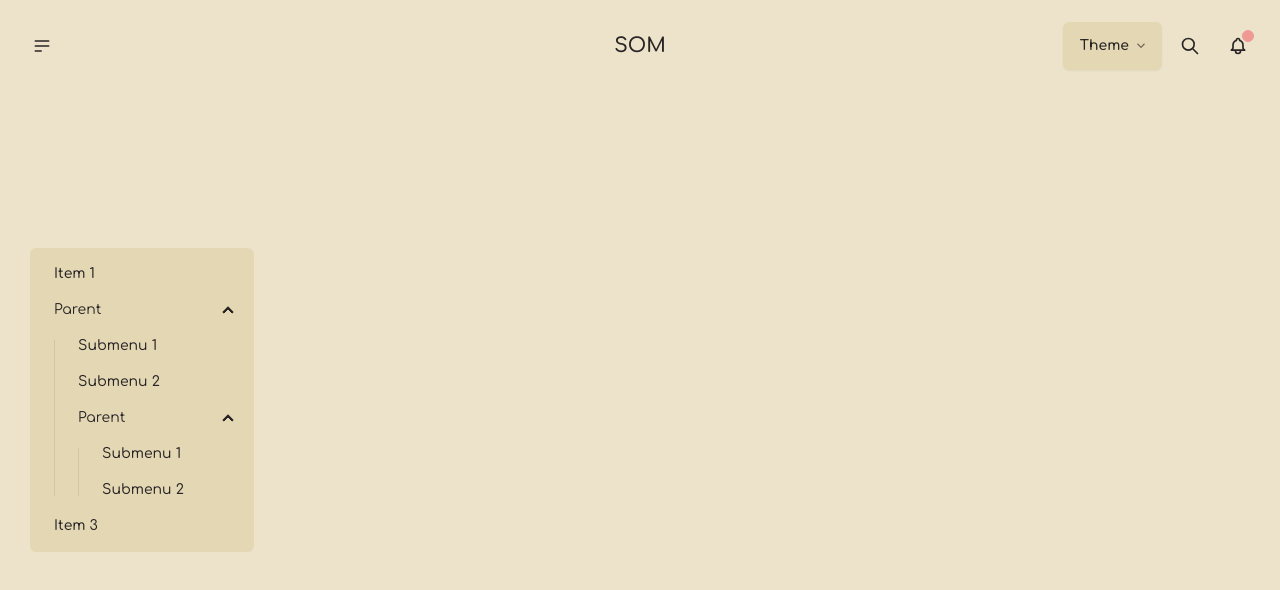
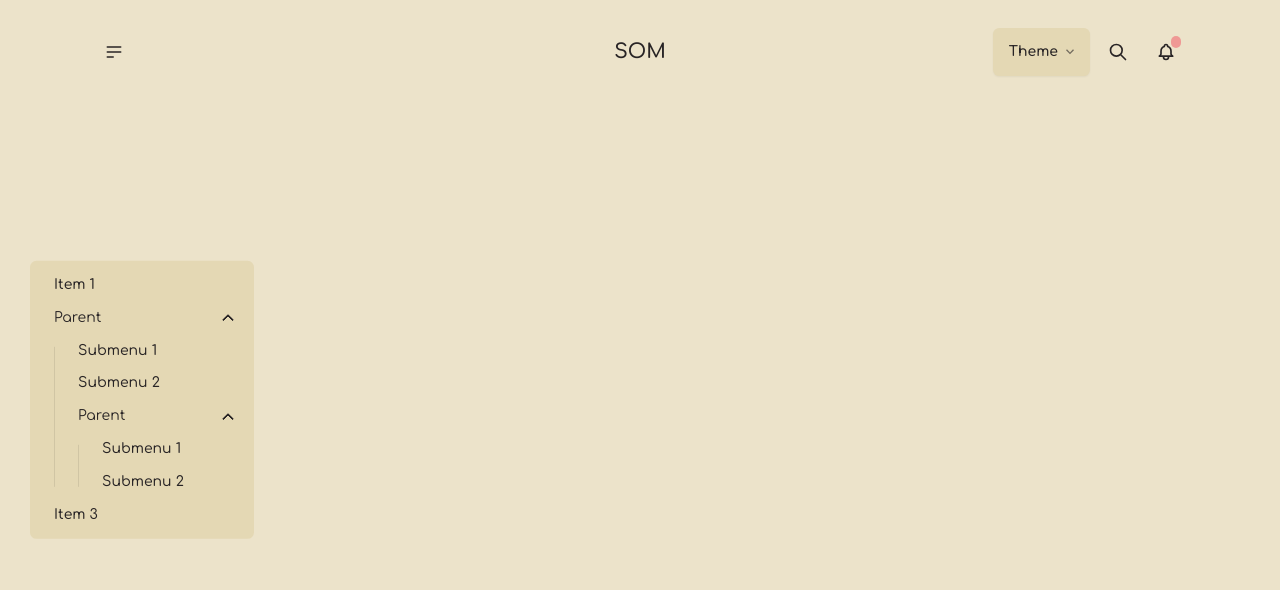
Before and after one commit to LeeAndRyu/SOM_FE, a React (Vite) app: page / in a window 1280 px wide. Shown: the top 590 px of the page. Built offline with nearby package versions, Linux system fonts and the light colour scheme.

Commit message:
:lipstick: Layout : theme.scss 변수 설정
git push origin feature

```diff
--- a/src/App.css
+++ /dev/null
@@ -1,6 +0,0 @@
-html,
-body,
-#root {
-  width: 100%;
-  height: 100%;
-}
--- a/src/App.tsx
+++ b/src/App.tsx
@@ -1,5 +1,4 @@
 import { useLayoutEffect, useState } from 'react'
-import './App.css'
 import { RouterProvider, createBrowserRouter } from 'react-router-dom'
 import ProtectedRoute from './components/protected_route'
 import Layout from './components/layout'
--- a/src/components/layout.tsx
+++ b/src/components/layout.tsx
@@ -1,11 +1,12 @@
-import { Outlet } from 'react-router-dom';
-import ThemeToggle from './themeToggle';
-import SideMenu from './sideMenu';
+import { Outlet } from 'react-router-dom'
+import ThemeToggle from './themeToggle'
+import SideMenu from './sideMenu'
 
 const Layout = () => {
   return (
     <>
-      <header id='fixed'>
+      <header id='header'>
+        <div className='headInner'>
           <div className='navbar bg-base-100'>
             <div className='navbar-start'>
               <div className='dropdown'>
@@ -87,13 +88,14 @@
               </button>
             </div>
           </div>
+        </div>
       </header>
       <SideMenu />
       <main id='wrap'>
         <Outlet />
       </main>
     </>
-  );
-};
+  )
+}
 
-export default Layout;
+export default Layout
--- a/src/index.css
+++ b/src/index.css
@@ -17,11 +17,9 @@
 :root {
   line-height: 1.5;
   font-weight: 400;
-
   color-scheme: light dark;
   color: rgba(255, 255, 255, 0.87);
   background-color: #242424;
-
   font-synthesis: none;
   text-rendering: optimizeLegibility;
   -webkit-font-smoothing: antialiased;
--- /dev/null
+++ b/src/scss/base/_reset.scss
@@ -0,0 +1,181 @@
+* {
+  margin: 0;
+  padding: 0;
+  box-sizing: border-box;
+  font-family:
+    'Comfortaa',
+    'Noto Sans KR',
+    system-ui,
+    -apple-system,
+    BlinkMacSystemFont,
+    'Segoe UI',
+    Roboto,
+    Oxygen,
+    Ubuntu,
+    Cantarell,
+    'Open Sans',
+    'Helvetica Neue',
+    sans-serif;
+  line-height: 1.2;
+}
+.padding0 {
+  padding: 0;
+}
+html,
+body,
+div,
+span,
+applet,
+object,
+iframe,
+h1,
+h2,
+h3,
+h4,
+h5,
+h6,
+p,
+blockquote,
+pre,
+a,
+abbr,
+acronym,
+address,
+big,
+cite,
+code,
+del,
+dfn,
+em,
+img,
+ins,
+kbd,
+q,
+s,
+samp,
+small,
+strike,
+strong,
+sub,
+sup,
+tt,
+var,
+b,
+u,
+i,
+center,
+dl,
+dt,
+dd,
+ol,
+ul,
+li,
+fieldset,
+form,
+label,
+legend,
+table,
+caption,
+tbody,
+tfoot,
+thead,
+tr,
+th,
+td,
+article,
+aside,
+canvas,
+details,
+embed,
+figure,
+figcaption,
+footer,
+header,
+hgroup,
+menu,
+nav,
+output,
+ruby,
+section,
+summary,
+time,
+mark,
+audio,
+video {
+  margin: 0;
+  padding: 0;
+  border: 0;
+  font-size: 100%;
+  vertical-align: baseline;
+}
+/* HTML5 display-role reset for older browsers */
+article,
+aside,
+details,
+figcaption,
+figure,
+footer,
+header,
+hgroup,
+menu,
+nav,
+section {
+  display: block;
+}
+html {
+  margin: 0;
+  padding: 0;
+  line-height: 1.15;
+}
+body {
+  line-height: 1;
+}
+ol,
+ul {
+  list-style: none;
+}
+blockquote,
+q {
+  quotes: none;
+}
+blockquote:before,
+blockquote:after,
+q:before,
+q:after {
+  content: '';
+  content: none;
+}
+table {
+  border-collapse: collapse;
+  border-spacing: 0;
+}
+
+a {
+  text-decoration: none;
+  color: inherit;
+}
+::-webkit-scrollbar {
+  width: 4px;
+}
+::-webkit-scrollbar-thumb {
+  background-color: #2f3542;
+  border-radius: 10px;
+  background-clip: padding-box;
+  // border: 2px solid transparent;
+}
+::-webkit-scrollbar-track {
+  background-color: var(--text-color-3);
+  border-radius: 10px;
+  box-shadow: inset 0px 0px 5px white;
+}
+
+.sr-only {
+  position: absolute;
+  overflow: hidden;
+  width: 1px;
+  height: 1px;
+  padding: 0;
+  margin: -1px;
+  border: 0;
+  clip: rect(0, 0, 0, 0);
+}
--- a/src/scss/container/_header.scss
+++ b/src/scss/container/_header.scss
@@ -3,8 +3,12 @@
   position: sticky;
   left: 0%;
   top: 0%;
-  padding: 10px;
-  & > div {
-    border-radius: 10px;
+  & > .headInner {
+    max-width: var(--max-width);
+    margin: 0 auto;
+    padding-top: 20px;
+    & > div {
+      padding: 0;
+    }
   }
 }
--- a/src/scss/container/_wrap.scss
+++ b/src/scss/container/_wrap.scss
@@ -1,3 +1,21 @@
-main#wrap{
-  min-height: 3000px;
+html,
+body {
+  width: 100%;
+  height: 100%;
 }
+body {
+  align-items: baseline;
+}
+#root {
+  width: 100%;
+  &:has(#fixedWrapper) {
+    //로그인 페이지
+    height: 100%;
+  }
+}
+//로그인 P 제외 (protected route Layout)
+main#wrap {
+  padding: var(--side-padding);
+  margin: 0 auto;
+  max-width: var(--max-width);
+}
--- a/src/scss/main.css
+++ b/src/scss/main.css
@@ -2,19 +2,236 @@
 @tailwind base;
 @tailwind components;
 @tailwind utilities;
+* {
+  margin: 0;
+  padding: 0;
+  box-sizing: border-box;
+  font-family: "Comfortaa", "Noto Sans KR", system-ui, -apple-system, BlinkMacSystemFont, "Segoe UI", Roboto, Oxygen, Ubuntu, Cantarell, "Open Sans", "Helvetica Neue", sans-serif;
+  line-height: 1.2;
+}
+
+.padding0 {
+  padding: 0;
+}
+
+html,
+body,
+div,
+span,
+applet,
+object,
+iframe,
+h1,
+h2,
+h3,
+h4,
+h5,
+h6,
+p,
+blockquote,
+pre,
+a,
+abbr,
+acronym,
+address,
+big,
+cite,
+code,
+del,
+dfn,
+em,
+img,
+ins,
+kbd,
+q,
+s,
+samp,
+small,
+strike,
+strong,
+sub,
+sup,
+tt,
+var,
+b,
+u,
+i,
+center,
+dl,
+dt,
+dd,
+ol,
+ul,
+li,
+fieldset,
+form,
+label,
+legend,
+table,
+caption,
+tbody,
+tfoot,
+thead,
+tr,
+th,
+td,
+article,
+aside,
+canvas,
+details,
+embed,
+figure,
+figcaption,
+footer,
+header,
+hgroup,
+menu,
+nav,
+output,
+ruby,
+section,
+summary,
+time,
+mark,
+audio,
+video {
+  margin: 0;
+  padding: 0;
+  border: 0;
+  font-size: 100%;
+  vertical-align: baseline;
+}
+
+/* HTML5 display-role reset for older browsers */
+article,
+aside,
+details,
+figcaption,
+figure,
+footer,
+header,
+hgroup,
+menu,
+nav,
+section {
+  display: block;
+}
+
+html {
+  margin: 0;
+  padding: 0;
+  line-height: 1.15;
+}
+
+body {
+  line-height: 1;
+}
+
+ol,
+ul {
+  list-style: none;
+}
+
+blockquote,
+q {
+  quotes: none;
+}
+
+blockquote:before,
+blockquote:after,
+q:before,
+q:after {
+  content: "";
+  content: none;
+}
+
+table {
+  border-collapse: collapse;
+  border-spacing: 0;
+}
+
+a {
+  text-decoration: none;
+  color: inherit;
+}
+
+::-webkit-scrollbar {
+  width: 4px;
+}
+
+::-webkit-scrollbar-thumb {
+  background-color: #2f3542;
+  border-radius: 10px;
+  background-clip: padding-box;
+}
+
+::-webkit-scrollbar-track {
+  background-color: var(--text-color-3);
+  border-radius: 10px;
+  box-shadow: inset 0px 0px 5px white;
+}
+
+.sr-only {
+  position: absolute;
+  overflow: hidden;
+  width: 1px;
+  height: 1px;
+  padding: 0;
+  margin: -1px;
+  border: 0;
+  clip: rect(0, 0, 0, 0);
+}
+
+:root {
+  --side-padding: 3rem;
+  --max-width: 1100px;
+  --padding-1: 1.6rem;
+  --padding-2: 1.2rem;
+  --padding-3: 0.8rem;
+  --padding-4: 0.4rem;
+  --margin-1: 1.6rem;
+  --margin-2: 1.2rem;
+  --margin-3: 0.8rem;
+  --margin-4: 0.4rem;
+  --main-color1: rgb(80, 80, 80);
+}
+
 header {
   width: 100%;
   position: sticky;
   left: 0%;
   top: 0%;
-  padding: 10px;
 }
-header > div {
-  border-radius: 10px;
+header > .headInner {
+  max-width: var(--max-width);
+  margin: 0 auto;
+  padding-top: 20px;
+}
+header > .headInner > div {
+  padding: 0;
+}
+
+html,
+body {
+  width: 100%;
+  height: 100%;
+}
+
+body {
+  align-items: baseline;
+}
+
+#root {
+  width: 100%;
+}
+#root:has(#fixedWrapper) {
+  height: 100%;
 }
 
 main#wrap {
-  min-height: 3000px;
+  padding: var(--side-padding);
+  margin: 0 auto;
+  max-width: var(--max-width);
 }
 
 #fixedWrapper {
--- a/src/scss/main.scss
+++ b/src/scss/main.scss
@@ -2,6 +2,8 @@
 @tailwind components;
 @tailwind utilities;
 @import url('https://fonts.googleapis.com/css2?family=Comfortaa:wght@300;400;500;600;700&family=Noto+Sans+KR:wght@100;200;300;400;500;600;700;800;900&display=swap');
+@import './base/reset';
+@import './theme/theme';
 @import './page/_login.scss';
 @import './container/header';
 @import './container/wrap';
--- /dev/null
+++ b/src/scss/theme/_theme.scss
@@ -0,0 +1,30 @@
+:root {
+  // ### margin,padding
+  --side-padding: 3rem;
+  --max-width: 1100px;
+  --padding-1: 1.6rem;
+  --padding-2: 1.2rem;
+  --padding-3: 0.8rem;
+  --padding-4: 0.4rem;
+  --margin-1: 1.6rem;
+  --margin-2: 1.2rem;
+  --margin-3: 0.8rem;
+  --margin-4: 0.4rem;
+
+  // ### font-size
+
+  // ### color
+  --main-color1: rgb(80, 80, 80);
+}
+
+@mixin mobile {
+  @media (max-width: 767px) {
+    @content;
+  }
+}
+
+@mixin tablet {
+  @media (min-width: 768px) and (max-width: 1203px) {
+    @content;
+  }
+}
```
Lines whose indentation alone changed are shown as unchanged.
